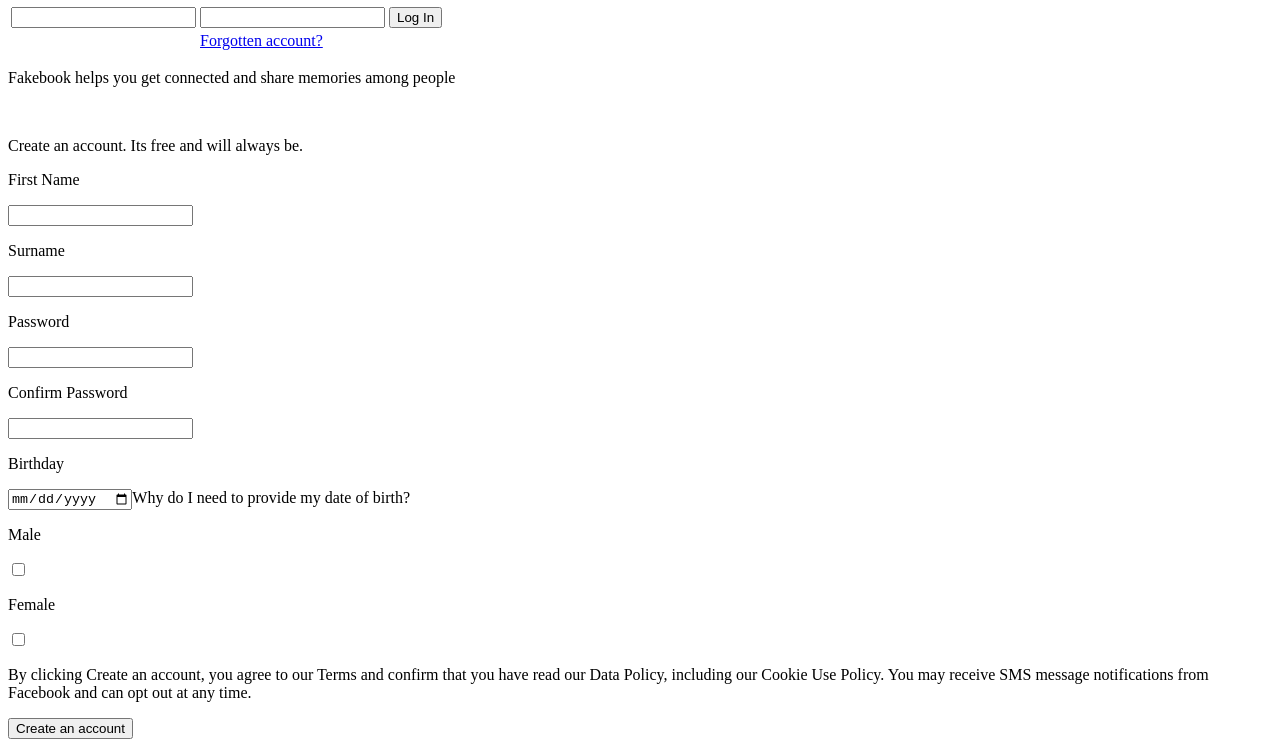
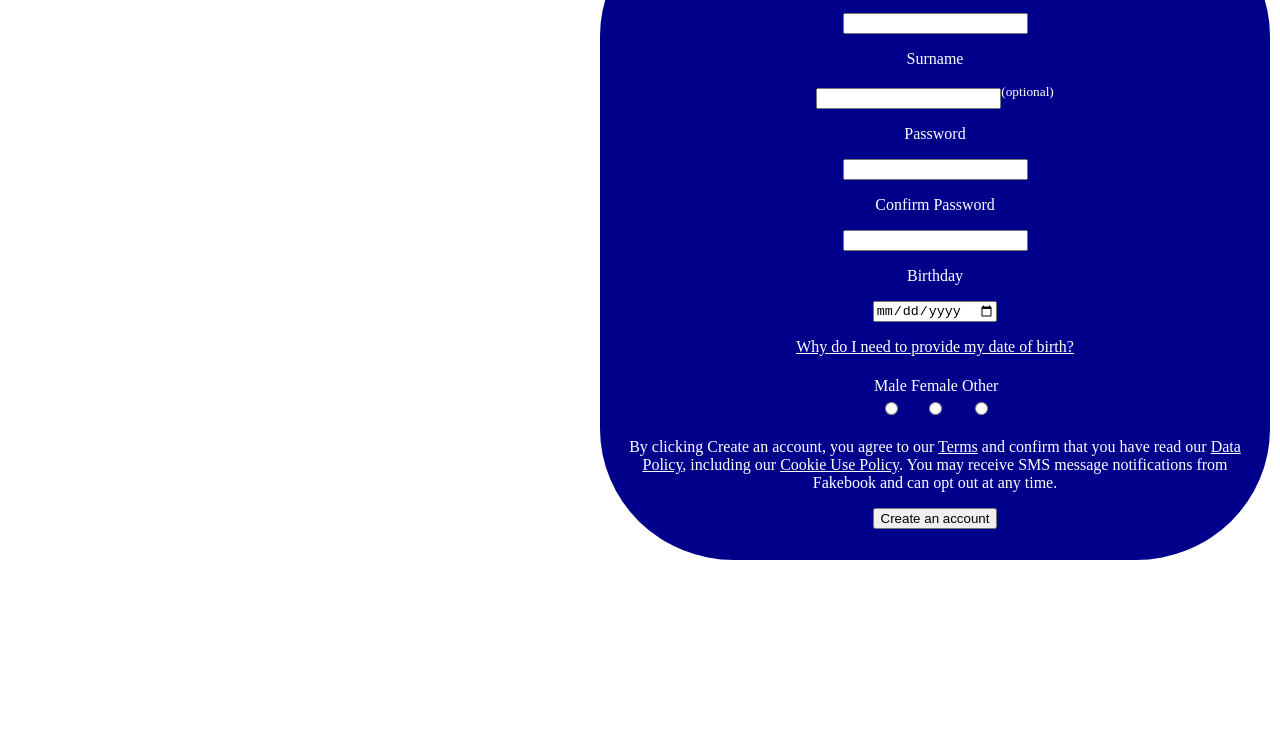
Before and after one commit to UniverseNature/FakeBook, a plain HTML site: page index.html in a window 1280 px wide. Shown: the part 220-975 px from the top of the page. After the commit the page ends 800 px from the top, so only its background shows below. Drawn offline with Linux system fonts and the light colour scheme.

Commit message:
total overhaul

```diff
--- a/index.html
+++ b/index.html
@@ -2,53 +2,61 @@
 <html lang="en">
 <head>
     <meta charset="UTF-8">
-    <title>Fakebook - Log In or Sign UP</title>
+    <link rel="stylesheet" href="style.css" type="text/css">
+    <title>Fakebook - Log In or Sign Up</title>
 </head>
 <body>
-    <img src="https://cdn3.iconfinder.com/data/icons/glypho-social-and-other-logos/64/logo-facebook-512.png"
-    alt="Fakebook" width="20%">
-
+    <header>
         <table>
             <tr>
                 <td>Email</td>
                 <td>Password</td>
             </tr>
             <tr>
-             <td><input type="text" name="" id=""></td>
-             <td><input type="password" name="" id=""></td>
+                <td><input type="text" name="signIn" id="emailSignIn"></td>
+                <td><input type="password" name="signIn" id="passSignIn"></td>
                 <td><button>Log In</button></td>
             </tr>
             <tr>
                 <td></td>
-              <td><a href="#">Forgotten account?</a></td>
-
+                <td><a href="#" id="forgotPass">Forgotten password?</a></td>
             </tr>
-
         </table>
+    </header>
+    <img src="https://cdn3.iconfinder.com/data/icons/glypho-social-and-other-logos/64/logo-facebook-512.png" alt="Fakebook" width="10%">
+    <h1>FakeBook</h1>
     <p>Fakebook helps you get connected and share memories among people</p>
 
-    <img src="images/FB%20connected.png" alt="">
-
-    <p>Create an account. Its free and will always be.</p>
-
+    <div id="signUpContainer">
+        <h3>Create an account. Its free and will always be.</h3>
         <form action="">
-        <p>First Name</p>
-        <input type="text" name="" id=""><br>
+            <p>Name</p>
+            <input type="text" name="signUp" id="inputName">
             <p>Surname</p>
-        <input type="text" name="" id="">
+            <input type="text" name="signUp" id="inputSurname"><sup>(optional)</sup>
             <p>Password</p>
-        <input type="password" name="" id="">
+            <input type="password" name="signUp" id="pass">
             <p>Confirm Password</p>
-        <input type="password" name="" id="">
+            <input type="password" name="signUp" id="confirmPass">
             <p>Birthday</p>
-        <p><input type="date">Why do I need to provide my date of birth?</p>
-        <p>Male</p>
-        <input type="checkbox" name="" id="">
-        <p>Female</p>
-        <input type="checkbox" name="" id="">
-        <p>By clicking Create an account, you agree to our Terms and confirm that you have read our Data Policy,
-            including our Cookie Use Policy. You may receive SMS message notifications from Facebook and can opt out at any time.</p>
-        <p><input type="button" value="Create an account"></p>
+            <p><input type="date" name="signUp"></p>
+            <a href="#" id="whyBirthDate">Why do I need to provide my date of birth?<a><br><br>
+            <table id="genderSignUp">
+                <tr>
+                    <td class="genderLabels">Male</td>
+                    <td class="genderLabels">Female</td>
+                    <td class="genderLabels">Other</td>
+                </tr>
+                <tr>
+                    <td><input type="radio" name="genderSignUp signUp" class="radioGender"></td>
+                    <td><input type="radio" name="genderSignUp signUp" class="radioGender"></td>
+                    <td><input type="radio" name="genderSignUp signUp" class="radioGender"></td>
+                </tr>
+            </table>
+            <p>By clicking Create an account, you agree to our <a href="#">Terms</a> and confirm that you have read our <a href="#">Data Policy</a>,
+                including our <a href="#">Cookie Use Policy</a>. You may receive SMS message notifications from Fakebook and can opt out at any time.</p>
+            <p><input type="button" name="signUp" value="Create an account"></p>
             </form>
+        </div>
 </body>
 </html>
--- a/style.css
+++ b/style.css
@@ -0,0 +1,23 @@
+header{float:right;
+    margin-right:10px;
+    margin-top:10px;
+    width:40%;}
+
+#signUpContainer{background-color: darkblue;
+    right: 10px;
+    background-color: darkblue;
+    color: white;
+    text-align: center;
+    border-radius: 20%;
+    width: 50%;
+    position: absolute;
+    top:125px;
+    padding:15px;}
+
+#genderSignUp{
+    position:relative;
+    left:40%;}
+
+a {color: white;}
+
+#forgotPass{color:black !important;}
```
Lines whose indentation alone changed are shown as unchanged.
